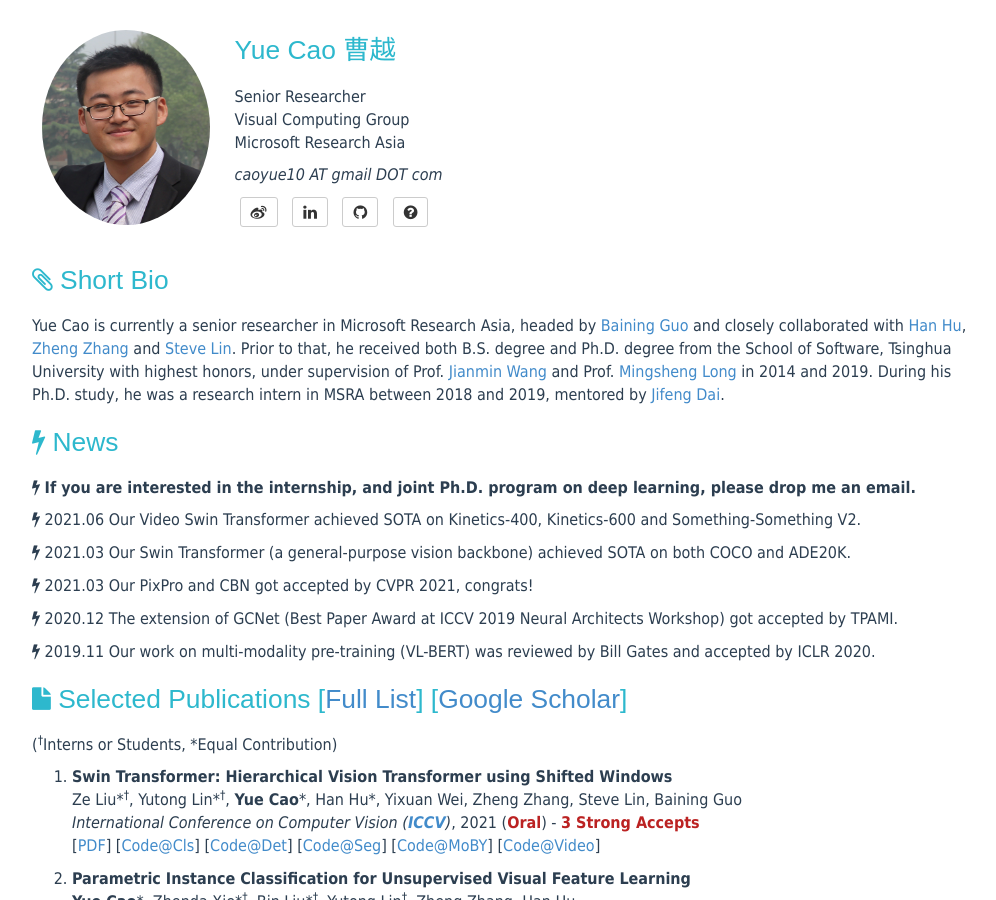
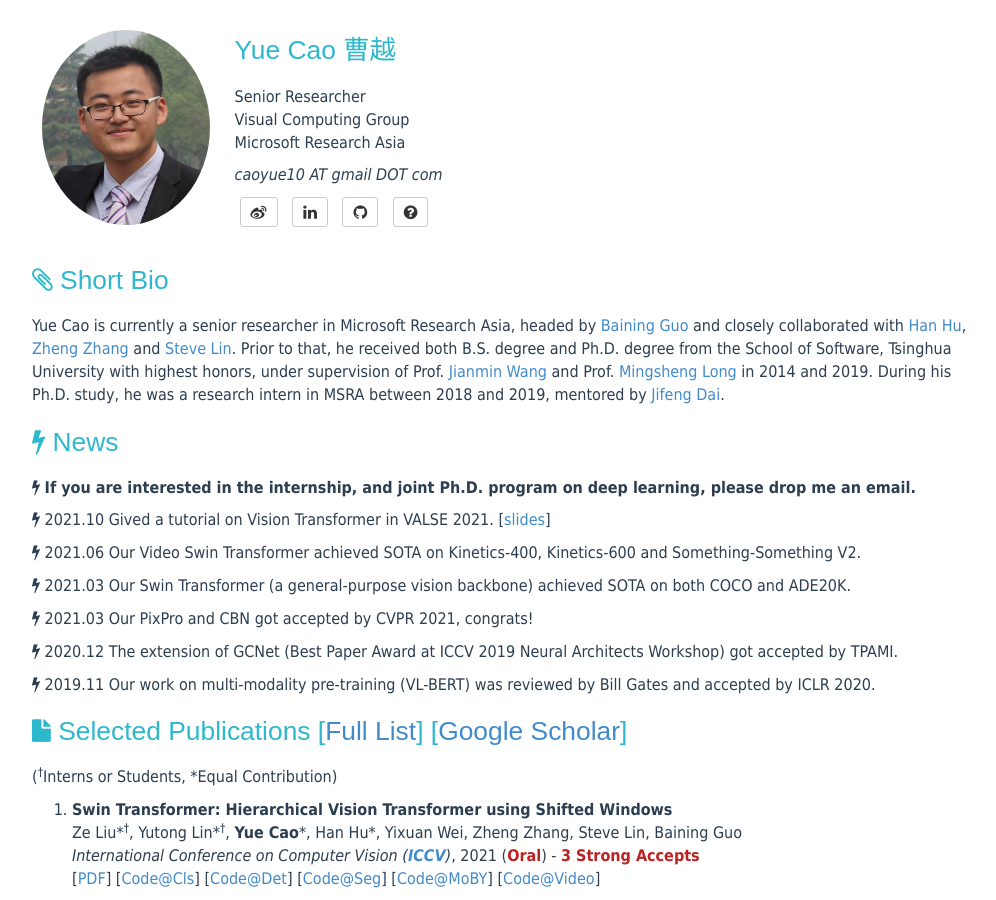
Before and after one commit to caoyue10/caoyue10.github.io, a Jekyll site: the page built from index.html, in a window 1280 px wide and 900 px high. Shown: the whole window, without its empty margins (138-1134 px from the left). Built offline with Jekyll 4.4.1, drawn with Linux system fonts in a browser that asks for light colours; the list of posts is cut into pages by our own code.

Commit message:
Update index.html

```diff
--- a/index.html
+++ b/index.html
@@ -20,6 +20,10 @@
     <p>
     <i class="fa fa-bolt"></i>
     <strong>If you are interested in the internship, and joint Ph.D. program on deep learning, please drop me an email.</strong>
+    </p>
+    <p>
+    <i class="fa fa-bolt"></i>
+    2021.10 Gived a tutorial on Vision Transformer in VALSE 2021. [<a href="doc/valse-2021-transformer.pdf">slides</a>]
     </p>
     <p>
     <i class="fa fa-bolt"></i>
```
